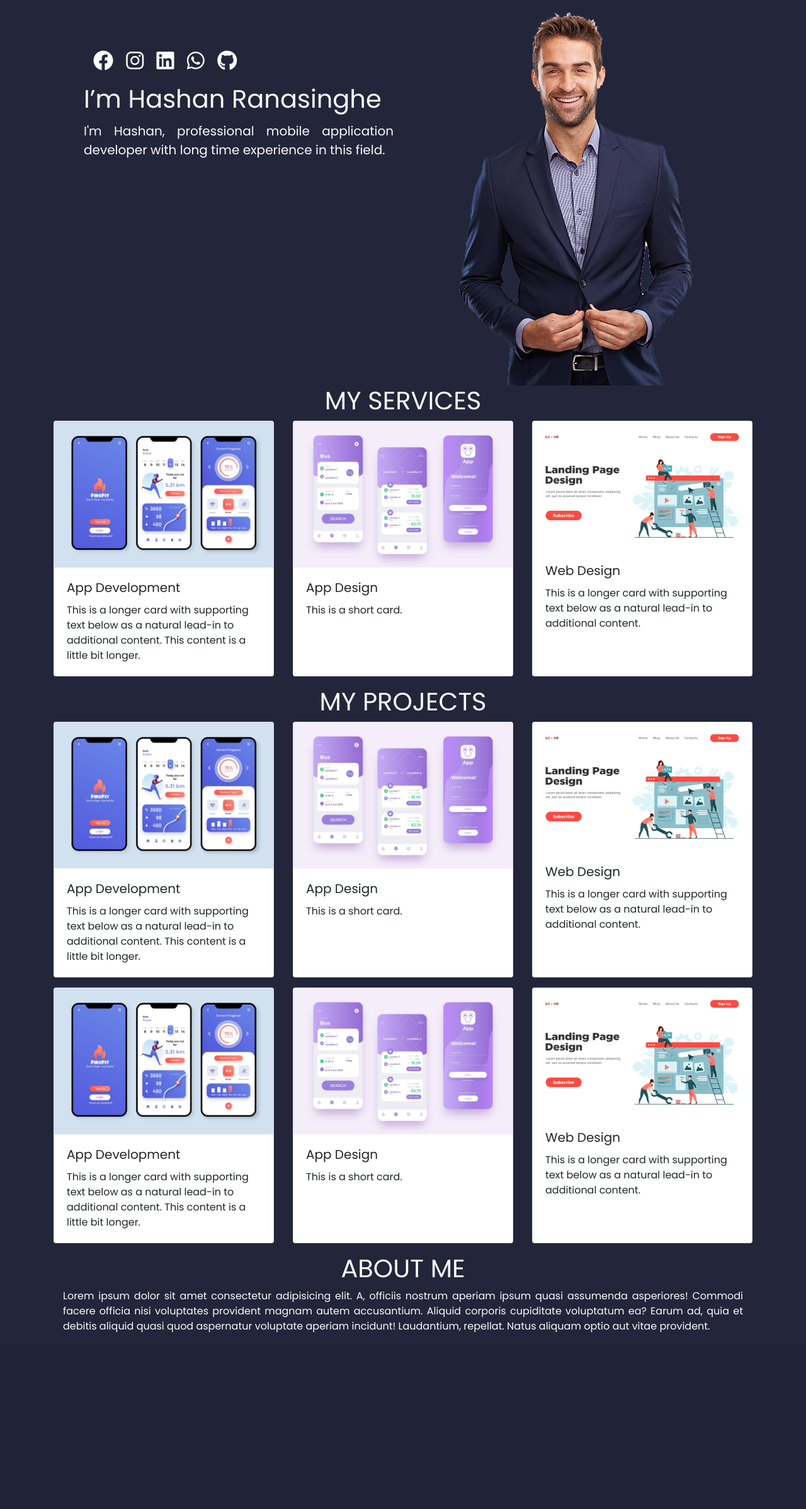
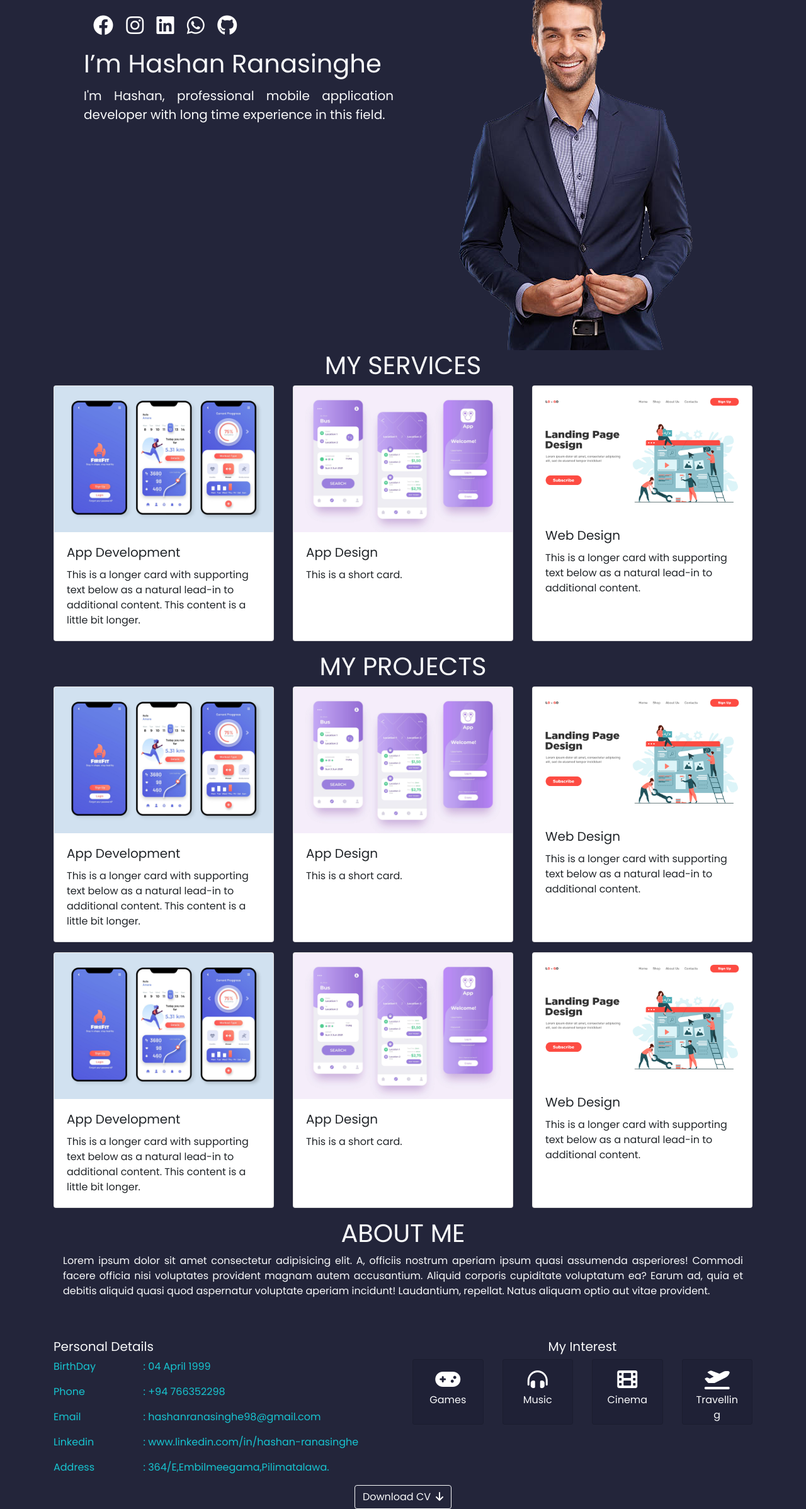
Before and after one commit to hashanranasinghe/portfolio, a PHP site: page / in a window 1280 px wide. Shown: the part 56-2452 px from the top of the page at 63% size. Before the commit the page ends 2190 px from the top, so only its background shows below. Run offline with PHP 8.4, Linux system fonts and the light colour scheme.

Commit message:
second commit

```diff
--- a/custom.css
+++ b/custom.css
@@ -1,3 +1,7 @@
+html {
+    scroll-behavior: smooth;
+}
+
 body{
     font-family: 'Lato', sans-serif !important;
     font-family: 'Poppins', sans-serif !important;
--- a/index.css
+++ b/index.css
@@ -1,6 +1,13 @@
+html {
+    scroll-behavior: smooth;
+}
+
 body{
     background-color: #23253A;
 }
 #icon{
     color: white;
 }
+.inf{
+    color: #17C5D0;
+}
--- a/index.php
+++ b/index.php
@@ -14,7 +14,7 @@
     <title>Document</title>
 </head>
 <body>
-    <div class="container">
+    <div class="container" id="home">
         <div class="row">
             <div class=" col-md-6 justify-content-center">
                     <div class="container-fluid pt-5">
@@ -34,7 +34,7 @@
                 </div>
             </div>
         </div>
-        <div class="container text-md-center">
+        <div class="container text-md-center" id="service">
             <h1 class=" text-light">MY SERVICES</h1>
         </div>
         <div class="row row-cols-1 row-cols-md-3 g-4">
@@ -66,7 +66,7 @@
                 </div>
             </div>
         </div>
-        <div class="container text-md-center">
+        <div class="container text-md-center" id="projects">
             <h1 class=" text-light">MY PROJECTS</h1>
         </div>
         <div class="row row-cols-1 row-cols-md-3 g-4">
@@ -127,11 +127,111 @@
                 </div>
             </div>
         </div>
-        <div class="container text-md-center">
+        <div class="container text-md-center" id="about">
             <h1 class=" text-light">ABOUT ME</h1>
             <p class=" text-light text-justify">Lorem ipsum dolor sit amet consectetur adipisicing elit. A, officiis nostrum aperiam ipsum quasi assumenda asperiores! Commodi facere officia nisi voluptates provident magnam autem accusantium. Aliquid corporis cupiditate voluptatum ea? Earum ad, quia et debitis aliquid quasi quod aspernatur voluptate aperiam incidunt! Laudantium, repellat. Natus aliquam optio aut vitae provident.</p>
 
         </div>
+
+        <div class=" row pt-5">
+            <div class=" col-md-6">
+                <h5 class=" text-light">Personal Details</h5>
+                <div class=" row">
+                    <div class=" col-md-3">
+                        <p class="inf" style="color: #17C5D0;">BirthDay</p>
+                    </div>
+                    <div class=" col-md-9">
+                        <p class="inf" style="color: #17C5D0;">: 04 April 1999</p>
+                    </div>
+                </div>
+
+                <div class=" row">
+                    <div class=" col-md-3">
+                        <p class="inf" style="color: #17C5D0;">Phone</p>
+                    </div>
+                    <div class=" col-md-9">
+                        <p class="inf" style="color: #17C5D0;">: +94 766352298</p>
+                    </div>
+                </div>
+
+                <div class=" row">
+                    <div class=" col-md-3">
+                        <p class="inf" style="color: #17C5D0;">Email</p>
+                    </div>
+                    <div class=" col-md-9">
+                        <p class="inf" style="color: #17C5D0;">: hashanranasinghe98@gmail.com</p>
+                    </div>
+                </div>
+
+                <div class=" row">
+                    <div class=" col-md-3">
+                        <p class="inf" style="color: #17C5D0;">Linkedin</p>
+                    </div>
+                    <div class=" col-md-9">
+                        <p class="inf" style="color: #17C5D0;">: <a style="color: #17C5D0;" href="www.linkedin.com/in/hashan-ranasinghe"> www.linkedin.com/in/hashan-ranasinghe</a> </p>
+                    </div>
+                </div>
+
+                <div class=" row">
+                    <div class=" col-md-3">
+                        <p class="inf" style="color: #17C5D0;">Address</p>
+                    </div>
+                    <div class=" col-md-9">
+                        <p class="inf" style="color: #17C5D0;">: 364/E,Embilmeegama,Pilimatalawa.</p>
+                    </div>
+                </div>
+
+            </div>
+            <div class=" col-md-6 text-md-center">
+                <h5 class=" text-light">My Interest</h5>
+                <div class=" row">
+
+                    <div class=" col-md-3">
+                        <div class="card bg-dark h-75">
+
+                            <div class="card-body">
+                                <i class="fa-solid fa-gamepad fa-2xl" id="icon"></i>
+                                <p class="text-light pt-2">Games</p>
+                            </div>
+                        </div>
+                    </div>
+
+                    <div class=" col-md-3">
+                        <div class="card bg-dark h-75">
+                            <div class="card-body">
+                                <i class="fa-solid fa-headphones-simple fa-2xl" id="icon"></i>
+                                <p class="text-light pt-2">Music</p>
+                            </div>
+                        </div>
+                    </div>
+
+                    <div class=" col-md-3">
+                        <div class="card bg-dark h-75">
+                            <div class="card-body">
+                                <i class="fa-solid fa-film fa-2xl" id="icon"></i>
+                                <p class="text-light pt-2">Cinema</p>
+                            </div>
+                        </div>
+                    </div>
+
+                    <div class=" col-md-3">
+                        <div class="card bg-dark h-75">
+                            <div class="card-body">
+                                <i class="fa-solid fa-plane-departure fa-2xl" id="icon"></i>
+                                <p class="text-light pt-2">Travelling</p>
+                            </div>
+                        </div>
+                    </div>
+
+                </div>
+            </div>
+            <div class="container text-md-center">
+                <button type="button" class="btn btn-outline-light">Download CV<i class="fa-solid fa-arrow-down pl-2" id="icon"></i> </button>
+            </div>
+
+        </div>
+
+
     </div>
 
 
--- a/navBar.php
+++ b/navBar.php
@@ -12,19 +12,20 @@
     <title>Document</title>
 </head>
 <body>
-    <nav class="navbar navbar-dark bg-dark navbar-expand-sm font-weight-bold">
-        <a href="" class="navbar-brand ml-5">H</a>
+    <nav class="navbar fixed-top navbar-dark bg-dark navbar-expand-sm font-weight-bold">
+        <a href="#home" class="navbar-brand ml-5">H</a>
         <button class=" navbar-toggler" data-toggle="collapse" data-target="#first"><span class=" navbar-toggler-icon"></span></button>
         <div class="collapse navbar-collapse justify-content-end" id="first">
             <ul class=" navbar-nav">
                 <li class="nav-item pr-5"><a href="" class="nav-link active">Home</a> </li>
-                <li class="nav-item pr-5"><a href="" class=" nav-link">Services</a> </li>
-                <li class="nav-item pr-5"><a href="" class=" nav-link">About</a> </li>
-                <li class="nav-item pr-5"><a href="" class=" nav-link">Projects</a> </li>
+                <li class="nav-item pr-5"><a href="#service" class=" nav-link">Services</a> </li>
+                <li class="nav-item pr-5"><a href="#about" class=" nav-link">About</a> </li>
+                <li class="nav-item pr-5"><a href="#projects" class=" nav-link">Projects</a> </li>
                 <li class="nav-item pr-5"><a href="" class=" nav-link">Contact</a> </li>
             </ul>
         </div>
     </nav>
 
+
 </body>
 </html>
```
